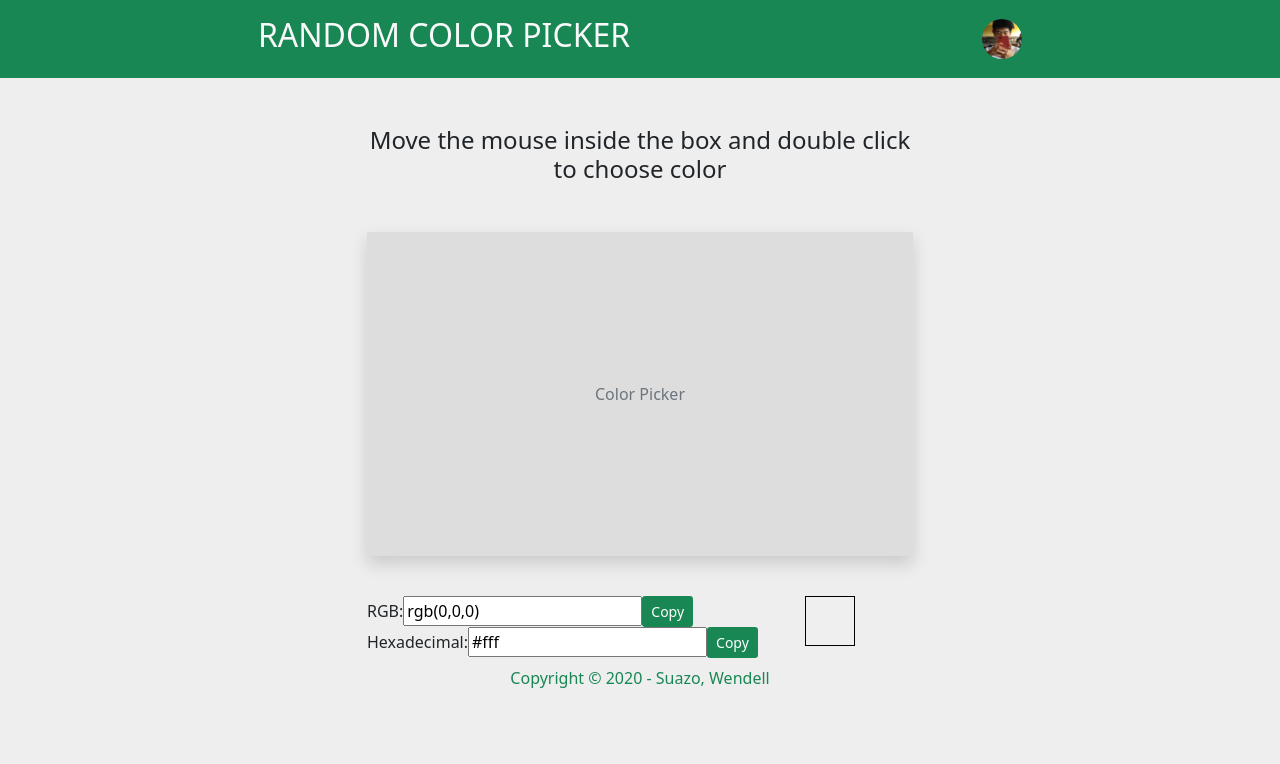
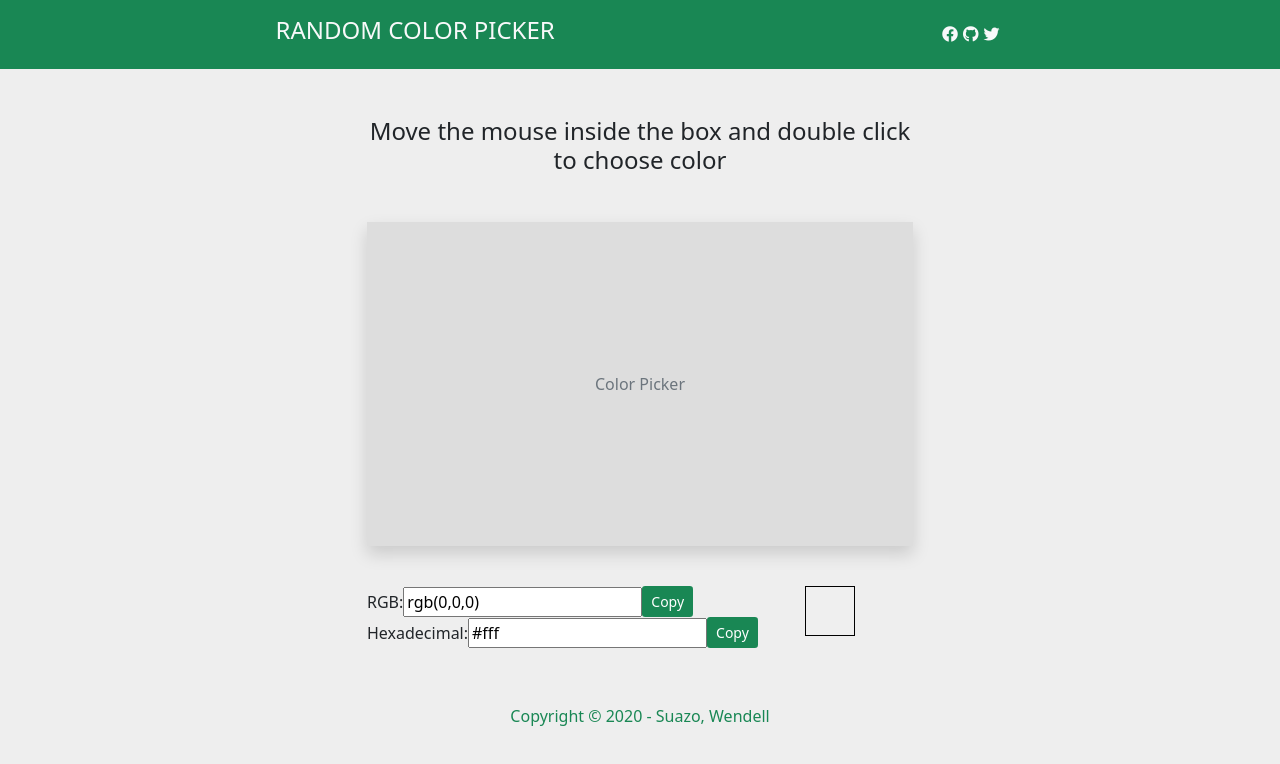
Before and after one commit to wendell1101/RandomColorPicker-VueJs, a plain HTML site: page index.html in a window 1280 px wide. Drawn offline with nearby package versions, Linux system fonts and the light colour scheme.

Commit message:
Random Color Picker

```diff
--- a/index.html
+++ b/index.html
@@ -8,14 +8,21 @@
     <script src="https://unpkg.com/vue@next"></script>
     <link href="https://cdn.jsdelivr.net/npm/bootstrap@5.0.0-beta1/dist/css/bootstrap.min.css" rel="stylesheet"
         integrity="sha384-giJF6kkoqNQ00vy+HMDP7azOuL0xtbfIcaT9wjKHr8RbDVddVHyTfAAsrekwKmP1" crossorigin="anonymous">
+    <link rel="stylesheet" href="https://cdnjs.cloudflare.com/ajax/libs/font-awesome/5.15.1/css/all.min.css">
     <link rel="stylesheet" href="style.css">
 </head>
 
 <body>
     <header class="bg-success p-3">
         <div class="container nav-container">
-            <h2 class="text-light">RANDOM COLOR PICKER</h2>
-            <img src="profile.jpg" alt="profile" class="rounded-circle ml-auto" width="40">
+            <h4 class="text-light">RANDOM COLOR PICKER</h4>
+            <div class="d-flex align-items-center">
+                <!-- <img src="profile.jpg" alt="profile" class="rounded-circle ml-auto" width="40"> -->
+                <a href="https://www.facebook.com/wendell1101/" class="text-light"><i class="fab fa-facebook"></i></a>
+                <a href="https://www.github.com/wendell1101/" class="text-light"><i class="fab fa-github"></i></a>
+                <a href="https://www.twitter.com/wendell1101/" class="text-light"><i class="fab fa-twitter"></i></a>
+            </div>
+
         </div>
     </header>
     <div class="container">
@@ -56,7 +63,7 @@
         </div>
 
     </div>
-    <footer class="text-center text-success  p-2">Copyright &copy; 2020 - Suazo, Wendell</footer>
+    <footer class="text-center text-success  p-2 mt-5">Copyright &copy; 2020 - Suazo, Wendell</footer>
 
 
 
--- a/main.js
+++ b/main.js
@@ -62,11 +62,11 @@ const app = Vue.createApp({
             return hex.length == 1 ? "0" + hex : hex;
         },
 
-        // function to show color in mini box in the dom
+        // method to show color in mini box in the dom
         showBgColor() {
             document.querySelector('.mini-color').style.background = `${this.hexadecimal}`;
         },
-        // copy
+        // copy rgb
         copyRgb() {
             /* Get the text field */
             let copyText = document.getElementById("rgb");
@@ -81,7 +81,7 @@ const app = Vue.createApp({
             /* Alert the copied text */
             alert("Copied color: " + copyText.value);
         },
-        // copy
+        // copy hex
         copyHex() {
             /* Get the text field */
             let copyText = document.getElementById("hex");
--- a/style.css
+++ b/style.css
@@ -27,3 +27,8 @@ p{
     justify-content: space-around;
     align-items: center
 }
+.fab{
+    color:#eee
+    font-size:1.4rem;
+    margin-right:5px;
+}
```
